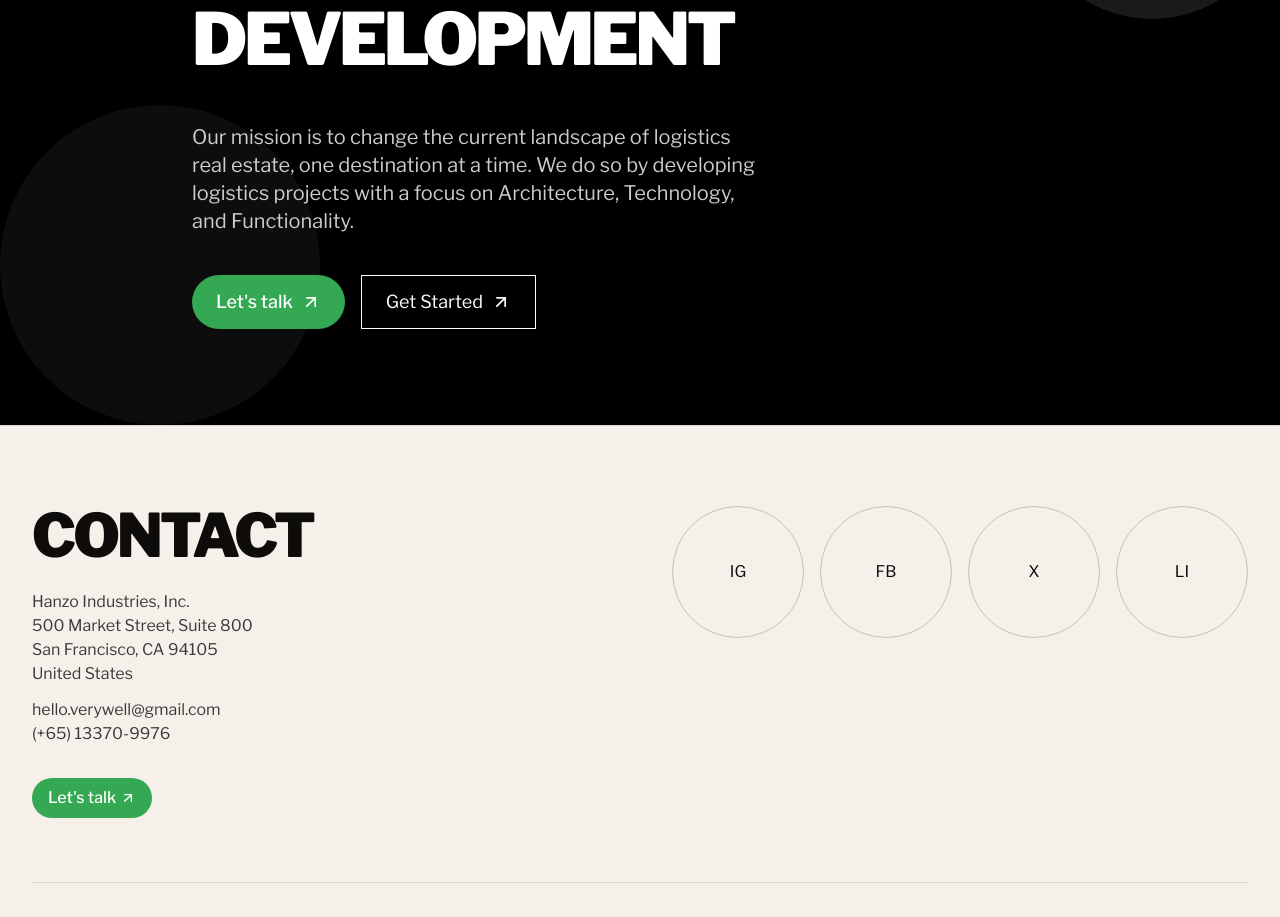
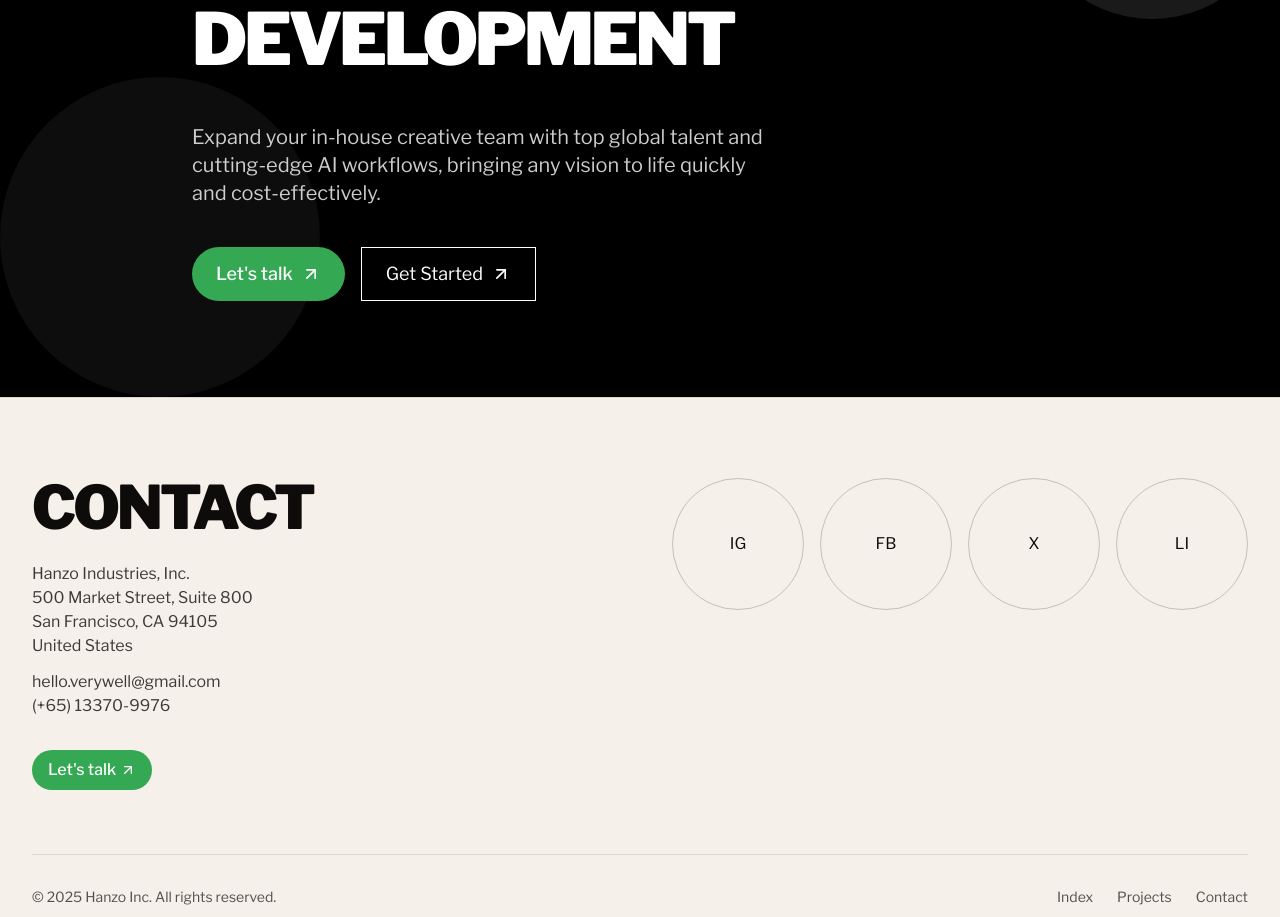
Before and after one commit to hanzoai/agency, a React (Vite) app: page / in a window 1280 px wide. Shown: the part 7409-8326 px from the top of the page. Built offline with nearby package versions, Linux system fonts and the light colour scheme.

Commit message:
Update CTA section text
Update the text in the CTA section to reflect new messaging.

```diff
--- a/src/components/CTA.tsx
+++ b/src/components/CTA.tsx
@@ -15,7 +15,7 @@ const CTA = () => {
               UNLIMITED<br/>FULL-STACK APP<br/>DEVELOPMENT
             </h2>
             <p className="text-lg md:text-xl text-white/80 mb-10 max-w-xl reveal">
-              Our mission is to change the current landscape of logistics real estate, one destination at a time. We do so by developing logistics projects with a focus on Architecture, Technology, and Functionality.
+              Expand your in-house creative team with top global talent and cutting-edge AI workflows, bringing any vision to life quickly and cost-effectively.
             </p>
 
             <div className="flex justify-center md:justify-start reveal gap-4">
```
